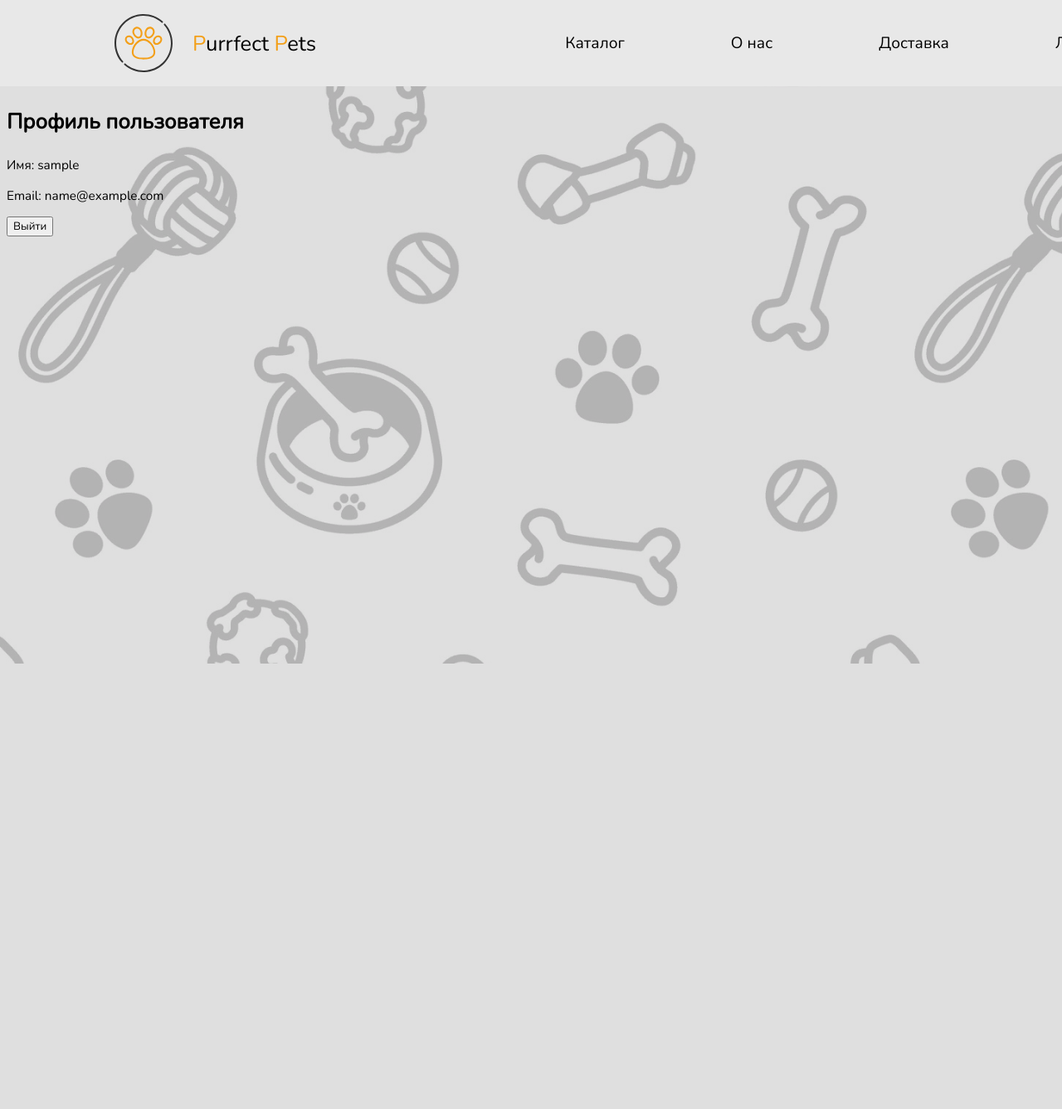
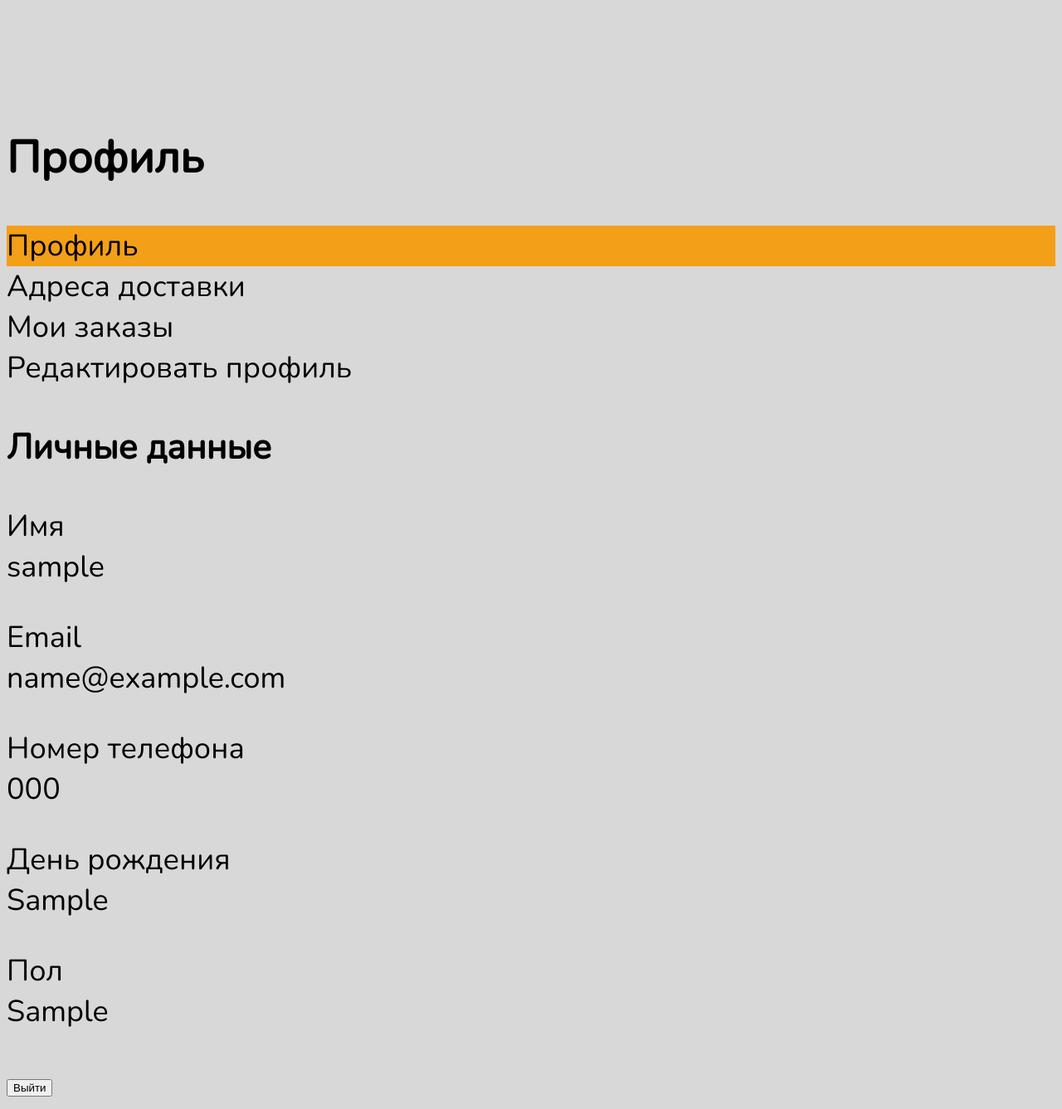
Before and after one commit to Lunarteaa/Diplom, a PHP site: page /profile.php in a window 1280 px wide. Shown: the whole page at 83% size. Before the commit the page ends 800 px from the top, so only its background shows below. Run offline with PHP 8.4, Linux system fonts and the light colour scheme; the visitor is signed in with stand-in values (Sample User, id 1); tables that the repository leaves empty or names only in its code hold one stand-in row (values such as "Sample post").

Commit message:
user profile backend update
user profile backend update

```diff
--- a/about.html
+++ b/about.html
@@ -20,7 +20,7 @@
                 <li id="header_li"><a href="main.html" class="link_head">Главная</a></li>
                 <li id="header_li"><a href="about.html" class="link_head">О нас</a></li>
                 <li id="header_li"><a href="dilivery.html" class="link_head">Доставка</a></li>
-                <li id="header_li"><a href="profile.html" class="link_head">Личный кабинет</a></li>
+                <li id="header_li"><a href="login.php" class="link_head">Личный кабинет</a></li>
             </ul>
             <img src="img/cart.svg" alt="корзина" id="button_purchase">
         </nav>
--- a/categories.html
+++ b/categories.html
@@ -20,7 +20,7 @@
                 <li id="header_li"><a href="main.html" class="link_head">Главная</a></li>
                 <li id="header_li"><a href="about.html" class="link_head">О нас</a></li>
                 <li id="header_li"><a href="dilivery.html" class="link_head">Доставка</a></li>
-                <li id="header_li"><a href="profile.html" class="link_head">Личный кабинет</a></li>
+                <li id="header_li"><a href="login.php" class="link_head">Личный кабинет</a></li>
             </ul>
             <img src="img/cart.svg" alt="корзина" id="button_purchase">
         </nav>
--- /dev/null
+++ b/css/testing.css
@@ -0,0 +1,29 @@
+@font-face {
+    font-family: 'Nunito';
+    src: url(/fonts/Nunito-VariableFont_wght.ttf) format("truetype");
+    font-style: normal ;
+    font-weight: normal;
+}
+body {
+    background-color: #D8D8D8;
+    font-family: "Nunito";
+    font-size: 36px;
+}
+main {
+    /* margin: 0px 10%; */
+    height: 100%;
+    padding-top: 100px;
+}
+
+.tab.active {
+  background-color: #F39F18;
+  color: #000;
+}
+
+.tab-content.active {
+  display: block;
+}
+
+.tab-content {
+  display: none;
+}
--- a/dilivery.html
+++ b/dilivery.html
@@ -20,7 +20,7 @@
                 <li id="header_li"><a href="categories.html" class="link_head">Каталог</a></li>
                 <li id="header_li"><a href="about.html" class="link_head">О нас</a></li>
                 <li id="header_li"><a href="dilivery.html" class="link_head">Доставка</a></li>
-                <li id="header_li"><a href="profile.html" class="link_head">Личный кабинет</a></li>
+                <li id="header_li"><a href="login.php" class="link_head">Личный кабинет</a></li>
             </ul>
             <img src="img/cart.svg" alt="корзина" id="button_purchase">
         </nav>
--- a/feedback.html
+++ b/feedback.html
@@ -21,7 +21,7 @@
                 <li id="header_li"><a href="categories.html" class="link_head">Каталог</a></li>
                 <li id="header_li"><a href="about.html" class="link_head">О нас</a></li>
                 <li id="header_li"><a href="dilivery.html" class="link_head">Доставка</a></li>
-                <li id="header_li"><a href="profile.html" class="link_head">Личный кабинет</a></li>
+                <li id="header_li"><a href="login.php" class="link_head">Личный кабинет</a></li>
             </ul>
             <img src="img/cart.svg" alt="корзина" id="button_purchase">
         </nav>
--- /dev/null
+++ b/js/profile.js
@@ -0,0 +1,15 @@
+$(document).ready(function() {
+    // при клике на вкладку
+    $('.tab').on('click', function() {
+      // скрываем активное содержимое и делаем неактивной вкладку
+      $('.tab.active').removeClass('active');
+      $('.tab-content.active').removeClass('active');
+
+      // получаем идентификатор целевой вкладки
+      var tabId = $(this).attr('data-tab');
+
+      // показываем содержимое целевой вкладки и делаем активной вкладку
+      $('[data-tab="' + tabId + '"]').addClass('active');
+      $(this).addClass('active');
+    });
+  });
--- a/login.php
+++ b/login.php
@@ -35,7 +35,7 @@ if($_SERVER['REQUEST_METHOD'] == "POST"){
     <meta name="viewport" content="width=device-width, initial-scale=1.0">
     <link rel="stylesheet" href="css/header.css">
     <link rel="stylesheet" href="css/logreg.css">
-    <title>Регистрация</title>
+    <title>Вход в ЛК</title>
 </head>
 <body>
 <header>
--- a/profile.php
+++ b/profile.php
@@ -21,12 +21,13 @@ $row = mysqli_fetch_array($result, MYSQLI_ASSOC);
     <meta charset="UTF-8">
     <meta http-equiv="X-UA-Compatible" content="IE=edge">
     <meta name="viewport" content="width=device-width, initial-scale=1.0">
-    <link rel="stylesheet" href="css/header.css">
-    <link rel="stylesheet" href="css/logreg.css">
-    <title>Регистрация</title>
+    <!-- <link rel="stylesheet" href="css/header.css"> -->
+    <link rel="stylesheet" href="css\testing.css">
+
+    <title>Профиль</title>
 </head>
 <body>
-<header>
+<!-- <header>
         <nav id="space_t">
             <div id="logo_t">
                 <img src="img/logo.svg">
@@ -40,15 +41,118 @@ $row = mysqli_fetch_array($result, MYSQLI_ASSOC);
             </ul>
             <img src="img/cart.svg" alt="корзина" id="button_purchase">
         </nav>
-    </header>
+    </header> -->
     <main>
-	<h2>Профиль пользователя</h2>
-	<p>Имя: <?php echo $row['username']; ?></p>
-	<p>Email: <?php echo $row['email']; ?></p>
+    <h2>Профиль</h2>
+        <div class="tabs">
+  <div class="tab active" data-tab="tab1">Профиль</div>
+  <div class="tab" data-tab="tab2">Адреса доставки</div>
+  <div class="tab" data-tab="tab3">Мои заказы</div>
+  <div class="tab" data-tab="tab4">Редактировать профиль</div>
+</div>
+
+<div class="tab-content active" data-tab="tab1">
+<h3>Личные данные</h3>
+	<p>Имя<br> <?php echo $row['username']; ?></p>
+	<p>Email <br><?php echo $row['email']; ?></p>
+    <p>Номер телефона <br><?php echo $row['phone']; ?></p>
+    <p>День рождения<br><?php echo $row['birthday']; ?></p>
+    <p>Пол<br><?php echo $row['gender']; ?></p>
 
 	<form method="post" action="logout.php">
 		<input type="submit" value="Выйти">
 	</form>
+</div>
+
+<div class="tab-content" data-tab="tab2">
+<h3>Адреса доставки</h3>
+<p>Текущий адрес<br><?php echo $row['address']; ?></p>
+<h4>Зачем добавлять адреса?</h4>
+<ul>
+    <li>Не придется вводить адрес при оформлении заказа;</li>
+    <li>Можно добавить несколько адресов, например, рабочий и домашний.</li>
+	<button onclick="window.location.href = 'test.php';">Добавить адрес</button>
+</ul>
+</div>
+
+<div class="tab-content" data-tab="tab3">
+<h3>Заказы</h3>
+<img src="img\noorders.png">
+<button>В КАТАЛОГ</button>
+</div>
+<div class="tab-content" data-tab="tab4">
+<h3>Редактировать профиль</h3>
+<?php
+session_start();
+$user_id = $_SESSION['user_id']; // Получение ID пользователя из сессии
+
+// Подключение к базе данных и запрос данных пользователя
+$pdo = new PDO('mysql:host=localhost;dbname=purrfectpets', 'root', '');
+$stmt = $pdo->prepare('SELECT * FROM users WHERE id = :id');
+$stmt->execute(['id' => $user_id]);
+$user = $stmt->fetch(PDO::FETCH_ASSOC);
+
+
+// обработка отправки формы
+if ($_SERVER['REQUEST_METHOD'] === 'POST') {
+    // обработка данных из формы
+    $username = $_POST['username'];
+    $address = $_POST['address'];
+    $phone = $_POST['phone'];
+    $birthday = $_POST['birthday'];
+    $gender = $_POST['gender'];
+
+    // добавление записи в базу данных
+    $stmt = $pdo->prepare('INSERT INTO users (username, address, phone, birthday, gender) VALUES (:username, :address, :phone, :birthday, :gender)');
+    $stmt->execute([
+        'username' => $username,
+        'address' => $address,
+        'phone' => $phone,
+        'birthday' => $birthday,
+        'gender' => $gender,
+    ]);
+
+    exit();
+}
+?>
+<!DOCTYPE html>
+<html>
+<head>
+	<title>Редактирование профиля</title>
+</head>
+<body>
+	<h1>Редактирование профиля</h1>
+	<form action="lib\update_profile.php" method="POST">
+		<label for="username">Имя:</label>
+		<input type="text" name="username" id="username" value="<?php echo $user['username']; ?>"><br><br>
+
+		<label for="email">Email:</label>
+		<input type="email" name="email" id="email" value="<?php echo $user['email']; ?>"><br><br>
+
+		<label for="phone">Телефон:</label>
+		<input type="tel" name="phone" id="phone" value="<?php echo $user['phone']; ?>"><br><br>
+
+		<label for="birthday">Дата рождения:</label>
+		<input type="date" name="birthday" id="birthday" value="<?php echo $user['birthday']; ?>"><br><br>
+
+		<label for="gender">Пол:</label>
+		<select name="gender" id="gender">
+			<option value="male" <?php echo ($user['gender'] == 'male') ? 'selected' : ''; ?>>Мужской</option>
+			<option value="female" <?php echo ($user['gender'] == 'female') ? 'selected' : ''; ?>>Женский</option>
+		</select><br><br>
+
+		<label for="address">Адрес:</label>
+		<textarea name="address" id="address"><?php echo $user['address']; ?></textarea><br><br>
+
+		<input type="submit" value="Обновить профиль">
+	</form>
+<!-- <a href="test.php" class="link_head">тест</a> -->
+
+</div>
+
+<script src="https://code.jquery.com/jquery-3.6.0.min.js"></script>
+<script src="js/profile.js"></script>
+
     </main>
 </body>
 </html>
--- a/return.html
+++ b/return.html
@@ -20,7 +20,7 @@
                 <li id="header_li"><a href="categories.html" class="link_head">Каталог</a></li>
                 <li id="header_li"><a href="about.html" class="link_head">О нас</a></li>
                 <li id="header_li"><a href="dilivery.html" class="link_head">Доставка</a></li>
-                <li id="header_li"><a href="profile.html" class="link_head">Личный кабинет</a></li>
+                <li id="header_li"><a href="login.php" class="link_head">Личный кабинет</a></li>
             </ul>
             <img src="img/cart.svg" alt="корзина" id="button_purchase">
         </nav>
```
Also changed, not shown: lib/update_profile.php (added, +37 -0 lines), test.php (+54 -36 lines), img/noorders.png (added).
